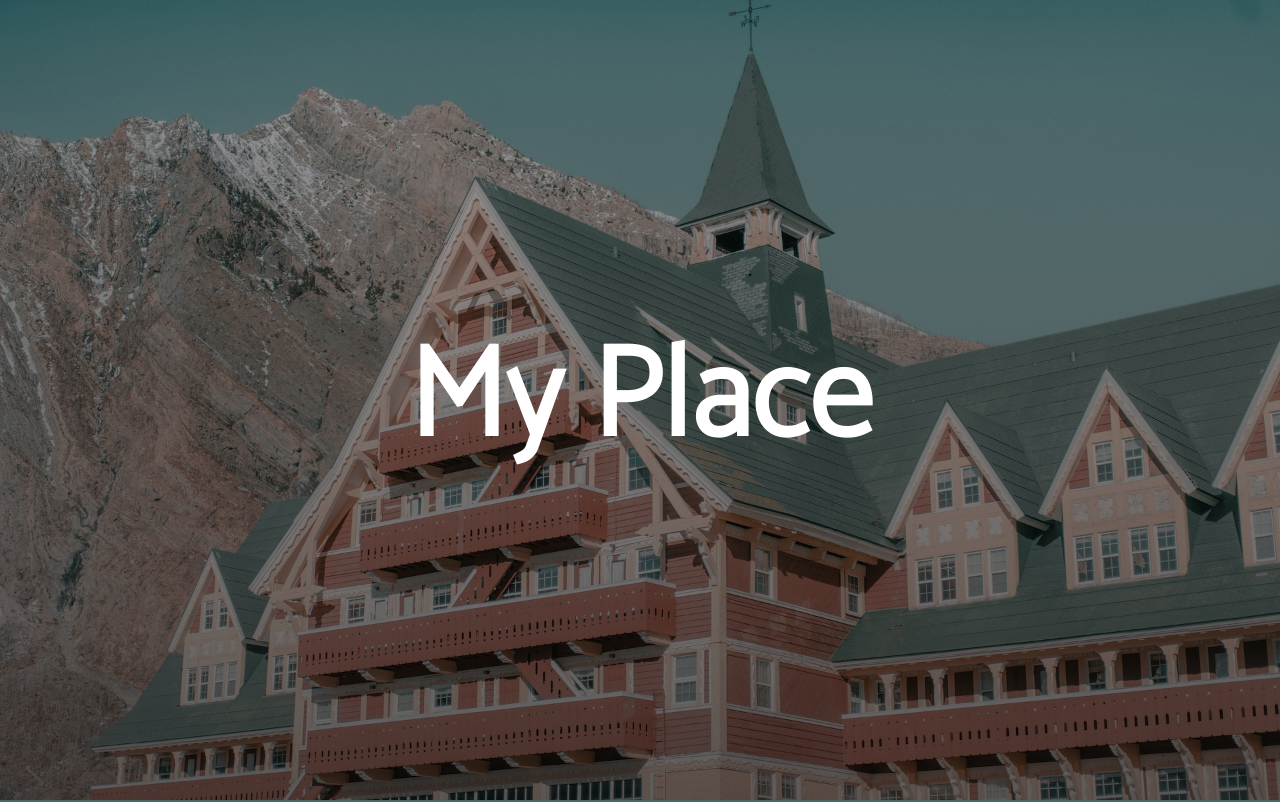
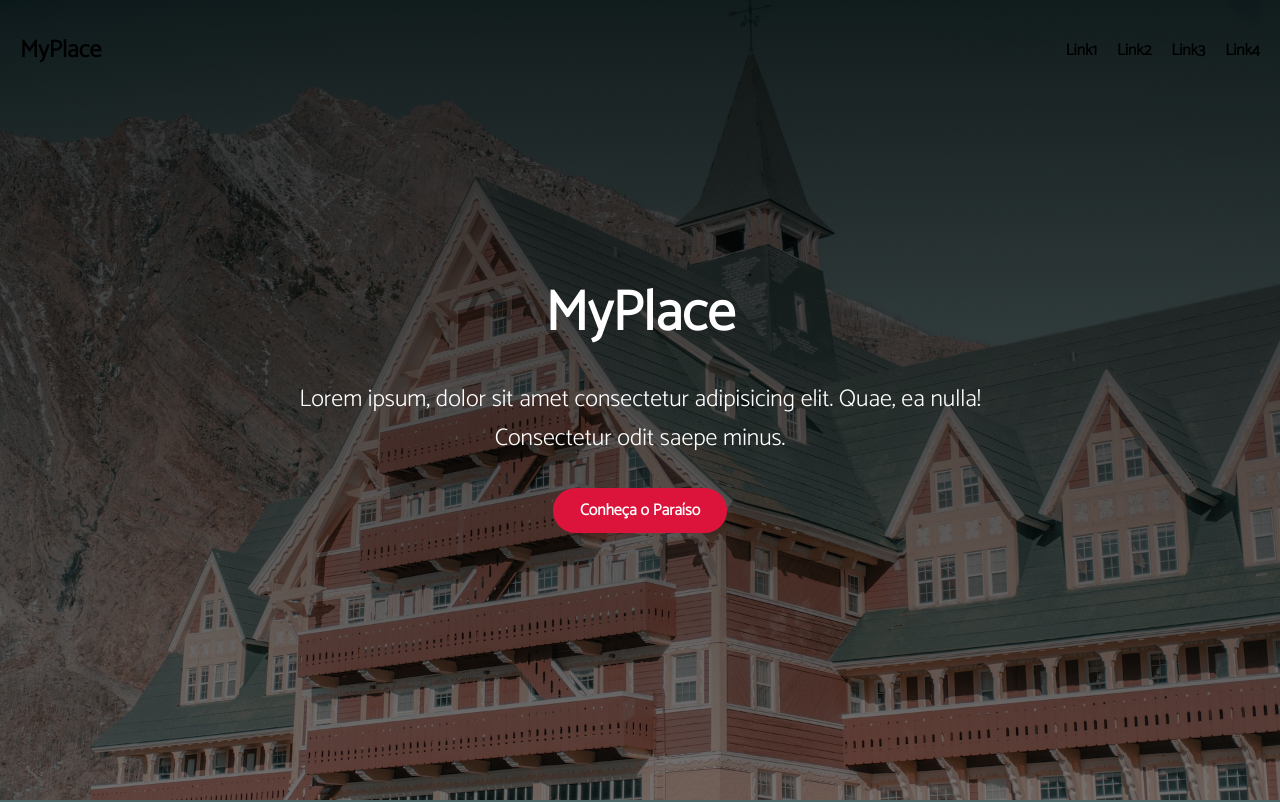
Before and after one commit to marcelo-neuro/learning-web-standards, a plain HTML site: page MyPlace-project/index.html in a window 1280 px wide. Shown: the top 802 px of the page. Drawn offline with Linux system fonts and the light colour scheme.

Commit message:
trained flex

```diff
--- /dev/null
+++ b/MyPlace-project/css/styles.css
@@ -0,0 +1,90 @@
+* {
+    margin: 0;
+    padding: 0;
+    box-sizing: border-box;
+    font-family: 'Catamaran', sans-serif;
+}
+
+a {
+    text-decoration: none;
+    color: #000;
+    font-weight: 600;
+}
+
+ul, ol {
+    list-style: none;
+}
+
+/* Header Page */
+.header-page {
+    width: 100%;
+    height: 100px;
+    display: flex;
+    align-items: center;
+    justify-content: space-between;
+    padding: 0 20px;
+    position: absolute;
+}
+
+.header-menu ul {
+    display: flex;
+    gap: 20px;
+}
+/* Fim Header Page */
+
+/* Container Principal */
+.container {
+    color: #fff;
+    width: 100%;
+    height: 100vh;
+    padding: 20px;
+    background-repeat: no-repeat;
+    background-size: cover;
+    background-position: center;
+    background-attachment: fixed;
+    display: flex;
+    flex-direction: column;
+    align-items: center;
+    justify-content: center;
+    text-align: center;
+}
+
+.container h1 {
+    color: #fff;
+    font-size: 7vmin;
+    margin-bottom: 20px;
+}
+
+.container p {
+    width: 60%;
+    font-size: 3vmin;
+    margin-bottom: 30px;
+}
+
+.btn {
+    color: #fff;
+    border: 2px solid #dc143c;
+    padding: 7px 25px;
+    background-color: #dc143c;
+    border-radius: 70px;
+    transition: .5s;
+}
+
+.btn:hover {
+    background-color: transparent;
+    color: #dc143c;
+}
+
+.bg-blue {
+    background-color: rgb(75, 101, 103);
+}
+
+.bg-image-1 {
+    background-image: linear-gradient(to bottom, rgba(0, 0, 0, .8), rgba(0, 0, 0, .5)),
+        url(../images/paisagem1.jpg);
+
+}
+
+.bg-image-2 {
+    background-image: url(../images/paisagem2.jpg);
+}
--- a/aula04-20/index.html
+++ b/MyPlace-project/index.html
@@ -15,8 +15,25 @@
 </head>
 <body>
 
+    <header class="header-page">
+        <h2>MyPlace</h2>
+
+        <nav class="header-menu">
+            <ul>
+                <li><a href="">Link1</a></li>
+                <li><a href="">Link2</a></li>
+                <li><a href="">Link3</a></li>
+                <li><a href="">Link4</a></li>
+            </ul>
+        </nav>
+    </header>
+
     <div class="container bg-image-1">
-        <h1>My Place</h1>
+        <h1>MyPlace</h1>
+        <p>
+            Lorem ipsum, dolor sit amet consectetur adipisicing elit. Quae, ea nulla! Consectetur odit saepe minus.
+        </p>
+        <a href="" class="btn">Conheça o Paraíso</a>
     </div>
 
     <div class="container bg-blue">
--- a/aula04-20/css/styles.css
+++ /dev/null
@@ -1,39 +0,0 @@
-* {
-    margin: 0;
-    padding: 0;
-    box-sizing: border-box;
-    font-family: 'Catamaran', sans-serif;
-}
-
-.container {
-    width: 100%;
-    height: 100vh;
-    padding: 20px;
-    background-repeat: no-repeat;
-    background-size: cover;
-    background-position: center;
-    background-attachment: fixed;
-    display: flex;
-    align-items: center;
-    justify-content: center;
-}
-
-.container h1 {
-    color: #fff;
-    font-size: 10vmax;
-
-}
-
-.bg-blue {
-    background-color: rgb(75, 101, 103);
-}
-
-.bg-image-1 {
-    background-image: linear-gradient(to bottom, rgba(0, 0, 0, .3), rgba(0, 0, 0, .6)),
-        url(../images/paisagem1.jpg);
-
-}
-
-.bg-image-2 {
-    background-image: url(../images/paisagem2.jpg);
-}
```
Also changed, not shown: MyPlace-project/images/paisagem1.jpg (renamed from aula04-20/images/paisagem1.jpg), MyPlace-project/images/paisagem2.jpg (renamed from aula04-20/images/paisagem2.jpg).
